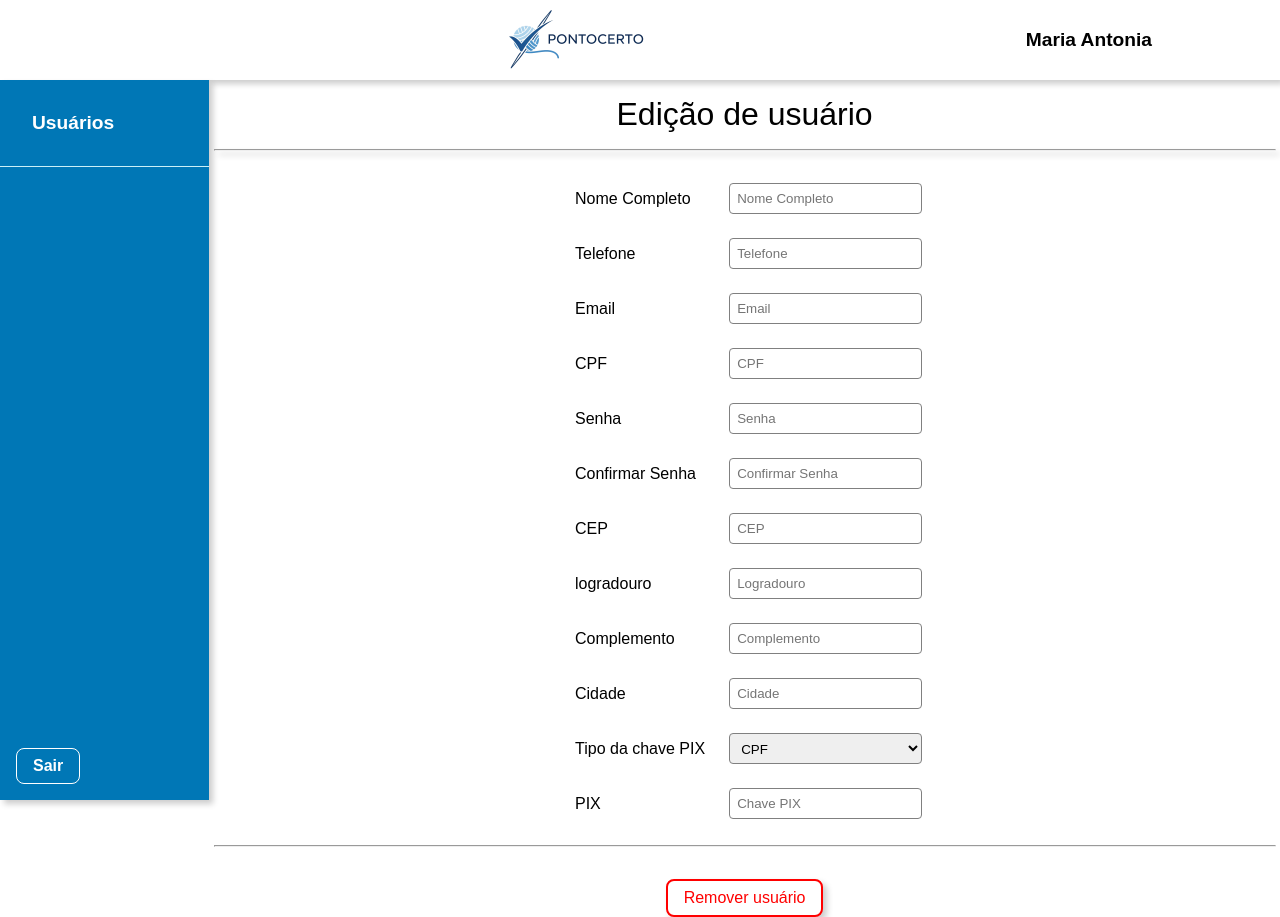
After one commit to Hudsaw/pi, a PHP site: page /pi/editar-usuario.html in a window 1280 px wide. The commit adds this page. Run offline with PHP 8.4, Linux system fonts and the light colour scheme; some web fonts are replaced.

Commit message:
Adicionado tela do painel e gerencia de usuarios

```diff
--- /dev/null
+++ b/editar-usuario.html
@@ -0,0 +1,75 @@
+<!DOCTYPE html>
+<html lang="pt-br">
+
+<head>
+    <meta charset="UTF-8">
+    <title>PontoCerto</title>
+    <link rel="stylesheet" href="/public/ajuda.css">
+    <link rel="stylesheet" href="/public/style.css">
+    <link rel="icon" type="image/png" href="icon.png">
+    <meta name="viewport" content="width=device-width, initial-scale=1.0">
+</head>
+
+<body>
+    <div class="principal">
+        <div class="topo flex h-center shadow">
+            <img class="imagem-topo" src="public/banner.png" alt="banner">
+            <span class="flex l-gap v-center">
+                <span class="nome-usuario">Maria Antonia</span>
+            </span>
+        </div>
+        <div class="conteudo flex">
+            <div class="menu flex vertical shadow">
+                <a href="usuarios.html" class="item bold">Usuários</a>
+                <a href="index.html" class="sair">Sair</a>
+            </div>
+            <form class="formulario-cadastro">
+                <div class="titulo">Edição de usuário</div>
+                <hr class="shadow">
+                <span class="inputs flex center">
+                    <span class="label flex vertical">
+                        <label class="flex v-center" for="nome">Nome Completo</label>
+                        <label class="flex v-center" for="telefone">Telefone</label>
+                        <label class="flex v-center" for="email">Email</label>
+                        <label class="flex v-center" for="cpf">CPF</label>
+                        <label class="flex v-center" for="senha">Senha</label>
+                        <label class="flex v-center" for="csenha">Confirmar Senha</label>
+                        <label class="flex v-center" for="cep">CEP</label>
+                        <label class="flex v-center" for="logradouro">logradouro</label>
+                        <label class="flex v-center" for="complemento">Complemento</label>
+                        <label class="flex v-center" for="cidade">Cidade</label>
+                        <label class="flex v-center" for="tipo">Tipo da chave PIX</label>
+                        <label class="flex v-center" for="pix">PIX</label>
+                    </span>
+                    <span class="input flex vertical">
+                        <input type="text" id="nome" placeholder="Nome Completo">
+                        <input type="text" id="telefone" placeholder="Telefone">
+                        <input type="text" id="email" placeholder="Email">
+                        <input type="text" id="cpf" placeholder="CPF">
+                        <input type="text" id="senha" placeholder="Senha">
+                        <input type="text" id="csenha" placeholder="Confirmar Senha">
+                        <input type="text" id="cep" placeholder="CEP">
+                        <input type="text" id="logradouro" placeholder="Logradouro">
+                        <input type="text" id="complemento" placeholder="Complemento">
+                        <input type="text" id="cidade" placeholder="Cidade">
+                        <select id="tipo">
+                            <option value="cpf">CPF</option>
+                            <option value="cnpj">CNPJ</option>
+                            <option value="email">Email</option>
+                            <option value="telefone">Telefone</option>
+                            <option value="aleatoria">Aleatória</option>
+                        </select>
+                        <input type="text" id="pix" placeholder="Chave PIX">
+                    </span>
+                </span>
+                <br>
+                <hr>
+                <div class="flex h-center">
+                    <a onclick="alert()" class="botao-remover">Remover usuário</a>
+                </div>
+            </form>
+        </div>
+    </div>
+</body>
+
+<html>
--- a/public/ajuda.css
+++ b/public/ajuda.css
@@ -36,13 +36,43 @@
     position: relative;
 }
 
-.botao {
+.botao-grande {
     border: 2px solid var(--azul);
     border-radius: 8px;
+    background: white;
     color: var(--azul);
     padding: 1rem 2rem;
     font-weight: bold;
     box-shadow: 4px 4px 6px rgba(0, 0, 0, 0.2);
+    text-align: center;
+}
+
+.botao-azul {
+    border-radius: 8px;
+    background: var(--azul-medio);
+    color: white;
+    padding: 0.5rem 1rem;
+    box-shadow: 4px 4px 6px rgba(0, 0, 0, 0.2);
+    text-align: center;
+}
+
+.botao {
+    border: 2px solid var(--azul);
+    border-radius: 8px;
+    background: white;
+    padding: 0.5rem 1rem;
+    box-shadow: 4px 4px 6px rgba(0, 0, 0, 0.2);
+    text-align: center;
+}
+
+.botao-remover {
+    border: 2px solid red;
+    border-radius: 8px;
+    background: white;
+    color: red;
+    padding: 0.5rem 1rem;
+    box-shadow: 4px 4px 6px rgba(0, 0, 0, 0.2);
+    text-align: center;
 }
 
 .redondinho {
--- a/public/style.css
+++ b/public/style.css
@@ -38,6 +38,7 @@ h4 {
 
 a {
     cursor: pointer;
+    text-decoration: none;
 }
 
 .principal {
@@ -46,12 +47,12 @@ a {
 }
 
 .topo {
-    height: 15%;
+    height: 10%;
     padding-inline: 10%;
 }
 
 .conteudo {
-    height: 85%;
+    height: 90%;
 }
 
 .painel {
@@ -60,6 +61,10 @@ a {
 
 img {
     height: 100%;
+}
+
+hr {
+    width: 99%;
 }
 
 .texto-inicial {
@@ -75,27 +80,29 @@ img {
     font-weight: bold;
 }
 
-.cards {
+.cards-landing {
     display: grid;
     grid-template-columns: repeat(2, 1fr);
     gap: 1rem
 }
 
-.card {
+.card-landing {
     font-size: 1.5rem;
     display: grid;
     border: 2px solid var(--azul);
     padding: 3rem;
     text-align: center;
+    border-radius: 8px;
 }
 
 .formulario-login {
     background: white;
-    height: 50%;
+    gap: 2rem;
+    padding-block: 2rem;
 }
 
 .banner {
-    height: 15%;
+    height: 100px;
     width: 100%;
 }
 
@@ -105,18 +112,24 @@ img {
 }
 
 .label {
-    text-align: center;
-    gap: 1rem;
+    gap: 1.5rem;
 }
 
 .input {
-    gap: 1rem;
+    gap: 1.5rem;
 }
 
 input {
-    padding: 0.5rem;
+    padding: calc(0.5rem - 1px);
     border: 1px solid gray;
     border-radius: 4px;
+}
+
+select {
+    padding: calc(0.5rem - 1px);
+    border: 1px solid gray;
+    border-radius: 4px;
+    height: 31px;
 }
 
 label {
@@ -129,10 +142,87 @@ label {
     gap: 1rem;
 }
 
-.botao-azul {
+.voltar {
+    position: absolute;
+    top: 1rem;
+    left: 1rem;
+    border: 1px solid white;
+    padding: 0.5rem 1rem;
     border-radius: 8px;
+    color: white;
+    font-weight: bold;;
+}
+
+.menu {
+    width: 250px;
+    height: 100%;
     background: var(--azul-medio);
+}
+
+.imagem-topo {
+    margin-inline: auto;
+}
+
+.nome-usuario {
+    font-weight: bold;
+    font-size: 1.2rem;
+}
+
+.item {
     color: white;
-    padding: 0.5rem 4rem;
-    box-shadow: 4px 4px 6px rgba(0, 0, 0, 0.2);
+    padding: 2rem;
+    font-size: 1.2rem;
+    border-bottom: 1px solid var(--azul-clarissimo);
 }
+
+.sair {
+    position: absolute;
+    bottom: 1rem;
+    left: 1rem;
+    border: 1px solid white;
+    padding: 0.5rem 1rem;
+    border-radius: 8px;
+    color: white;
+    font-weight: bold;;
+}
+
+.cards {
+    width: 100%;
+    display: grid;
+    grid-template-columns: repeat(auto-fit, 500px);
+    gap: 2rem;
+    padding: 3rem;
+    overflow: auto;
+}
+
+.card {
+    font-size: 1.5rem;
+    display: grid;
+    border: 2px solid var(--azul);
+    padding: 3rem;
+    text-align: center;
+    border-radius: 8px;
+    height: 250px;
+    color: var(--azul);
+    font-weight: bold;
+}
+
+.novo-usuario {
+    border: 2px solid green;
+    color: green;
+}
+
+.formulario-cadastro {
+    width: 100%;
+}
+
+.formulario-cadastro hr {
+    margin-bottom: 2rem;
+}
+
+.titulo {
+    font-size: 2rem;
+    text-align: center;
+    margin-block: 1rem;
+    width: 100%;
+}
--- a/views/header.php
+++ b/views/header.php
@@ -5,7 +5,6 @@
     <meta charset="UTF-8">
     <title><?= $title ?? 'PontoCerto' ?></title>
     <link rel="stylesheet" href="https://cdnjs.cloudflare.com/ajax/libs/font-awesome/6.0.0-beta3/css/all.min.css">
-    <link rel="stylesheet" href="<?php echo ASSETS_URL?>style.css">
     <link rel="stylesheet" href="<?php echo ASSETS_URL?>styleH.css">
     <link rel="icon" type="image/png" href="<?php echo ASSETS_URL?>icon.png">
 </head>
```
Also changed, not shown: cadastro-usuario.html (added, +70 -0 lines), index.html (+7 -7 lines), login.html (+8 -7 lines), painel.html (added, +30 -0 lines), usuarios.html (added, +35 -0 lines).
